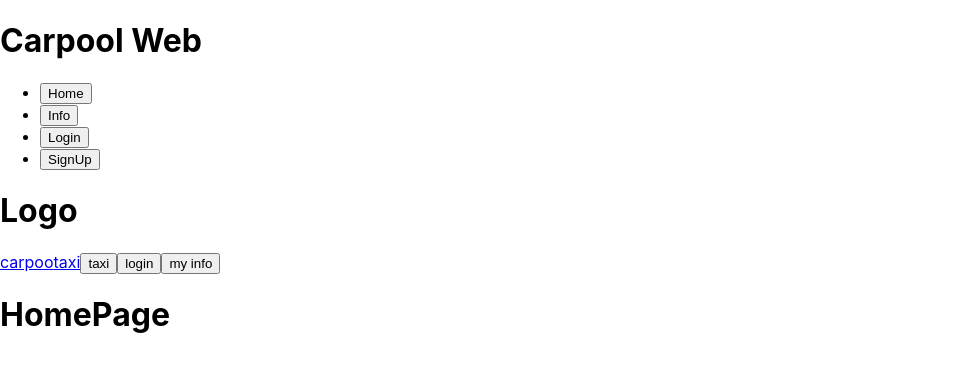
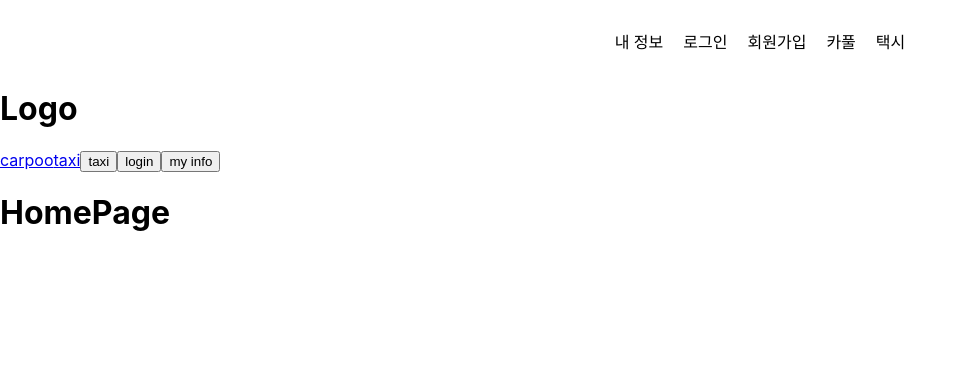
Before and after one commit to KNUCSE23-Capston-Design/RideShare_Web, a React (Create React App) app: page / in a window 1280 px wide. Shown: the top 372 px of the page, without its empty margins (0-966 px from the left). Built offline with nearby package versions, Linux system fonts and the light colour scheme; what react-naver-maps would draw is missing.

Commit message:
[feat] 헤더 디자인 수정

```diff
--- a/src/components/Header.js
+++ b/src/components/Header.js
@@ -1,36 +1,73 @@
 import React from "react";
 import { Link } from "react-router-dom";
+import { ReactComponent as Logo } from "../assets/logo/mainlogo.svg";
+import styled from "styled-components";
+
+const MainLogo = styled(Logo)`
+    width: 140px;
+    height: 50px;
+    margin-top: 14px;
+`;
+
+const StyledHeader = styled.header`
+    display: flex;
+    justify-content: center;
+    margin: 0 10px 9px 10px;
+    font-family: "Noto Sans KR", sans-serif;
+`;
+
+const StyledNav = styled.nav`
+    display: flex;
+    align-items: center;
+`;
+
+const NavLists = styled.ul`
+    margin: 14px 0 0 60px;
+    list-style: none;
+    display: flex;
+`;
+
+const NavItem = styled.li`
+    list-style: none;
+    margin: 10px;
+`;
+
+const NavLink = styled(Link)`
+    text-decoration: none;
+    color: black;
+    transition: all 0.5s ease;
+    :hover {
+        color: #0583f2;
+    }
+`;
 
 const Header = () => {
-  return (
-    <header>
-      <h1>Carpool Web</h1>
-      <nav>
-        <ul>
-          <li>
+    return (
+        <StyledHeader>
             <Link to="/">
-              <button>Home</button>
+                <MainLogo />
             </Link>
-          </li>
-          <li>
-            <Link to="/Info">
-              <button>Info</button>
-            </Link>
-          </li>
-          <li>
-            <Link to="/Login">
-              <button>Login</button>
-            </Link>
-          </li>
-          <li>
-            <Link to="/SignUp">
-              <button>SignUp</button>
-            </Link>
-          </li>
-        </ul>
-      </nav>
-    </header>
-  );
+            <StyledNav>
+                <NavLists>
+                    <NavItem>
+                        <NavLink to="/Info">내 정보</NavLink>
+                    </NavItem>
+                    <NavItem>
+                        <NavLink to="/Login">로그인</NavLink>
+                    </NavItem>
+                    <NavItem>
+                        <NavLink to="/SignUp">회원가입</NavLink>
+                    </NavItem>
+                    <NavItem>
+                        <NavLink to="/carpool">카풀</NavLink>
+                    </NavItem>
+                    <NavItem>
+                        <NavLink to="/Taxi">택시</NavLink>
+                    </NavItem>
+                </NavLists>
+            </StyledNav>
+        </StyledHeader>
+    );
 };
 
 export default Header;
```
